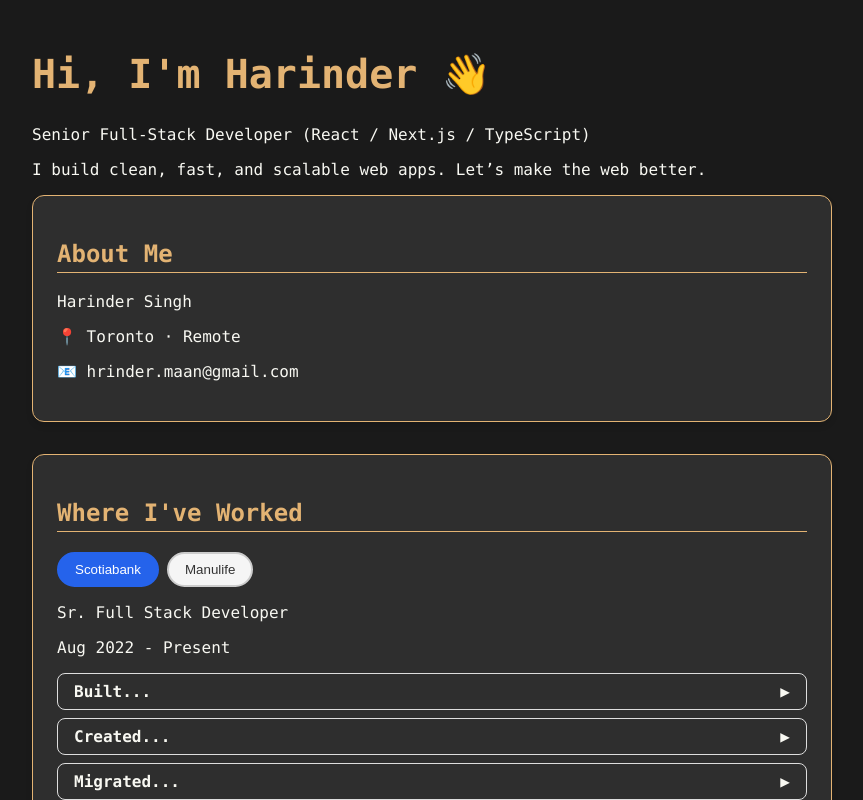
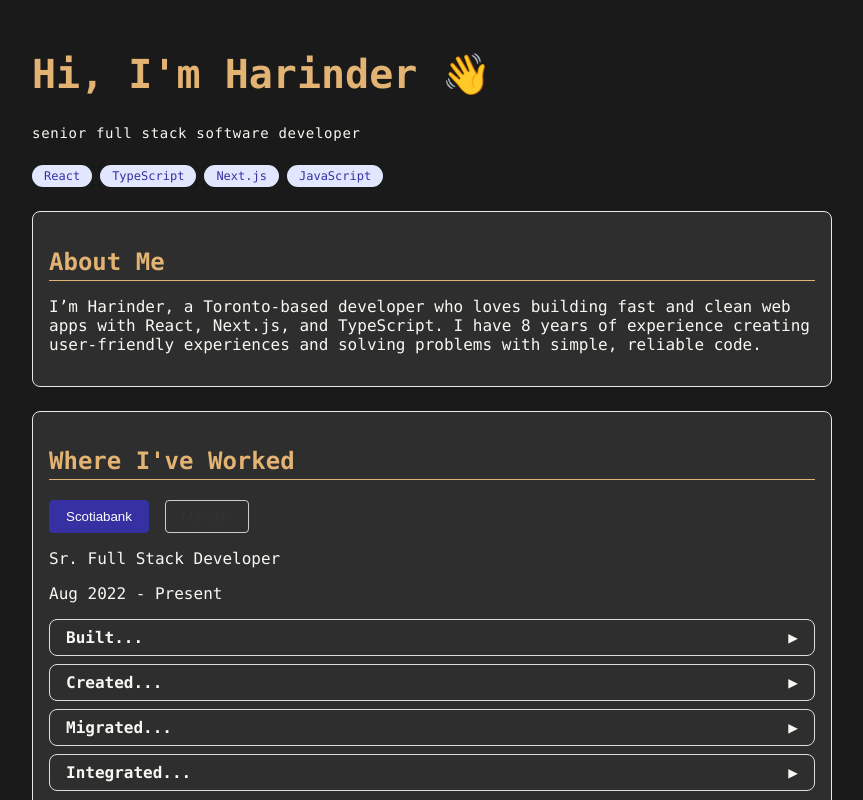
Before and after one commit to hrindrsmaan/harinder.dev, a React (Vite) app: page / in a window 1280 px wide. Shown: the top 800 px of the page, without its empty margins (208-1071 px from the left). Built offline with nearby package versions, Linux system fonts and the light colour scheme.

Commit message:
refactor(homepage): add subtitle, skill chips, and concise About Me paragraph

```diff
--- a/src/components/HomePage/HomePage.css
+++ b/src/components/HomePage/HomePage.css
@@ -74,3 +74,116 @@
   box-shadow: 0 4px 6px rgba(0, 0, 0, 0.1);
   margin-bottom: 2rem;
 }
+
+.homepage-subtitle {
+  font-size: 0.875rem;
+  text-transform: lowercase;
+  letter-spacing: 0.05em;
+  margin-bottom: 24px;
+}
+
+.homepage-container {
+  max-width: 60rem;
+  margin: 0 auto;
+  padding: 16px;
+}
+.homepage-title {
+  font-size: 2rem;
+  font-weight: bold;
+  margin-bottom: 8px;
+}
+.homepage-subtitle {
+  font-size: 0.875rem;
+  text-transform: lowercase;
+  letter-spacing: 0.05em;
+  margin-bottom: 24px;
+}
+.skills-container {
+  display: flex;
+  flex-wrap: wrap;
+  gap: 8px;
+  margin-bottom: 24px;
+}
+.skill-chip {
+  display: inline-block;
+  padding: 4px 12px;
+  border-radius: 9999px;
+  background-color: #e0e7ff;
+  color: #3730a3;
+  font-size: 0.75rem;
+  font-weight: 500;
+}
+.homepage-role {
+  font-size: 1.125rem;
+  margin-bottom: 16px;
+}
+.homepage-description {
+  margin-bottom: 32px;
+}
+.card {
+  border: 1px solid #e5e7eb;
+  border-radius: 8px;
+  padding: 16px;
+  margin-bottom: 24px;
+  box-shadow: 0 1px 2px rgba(0, 0, 0, 0.05);
+}
+.section-heading {
+  font-size: 1.5rem;
+  font-weight: 600;
+  margin-bottom: 12px;
+}
+.about-name {
+  font-weight: bold;
+  margin-bottom: 8px;
+}
+.tabs-container {
+  margin-bottom: 16px;
+}
+.tab-button {
+  background: none;
+  border: 1px solid #ccc;
+  border-radius: 4px;
+  padding: 8px 16px;
+  margin-right: 8px;
+  cursor: pointer;
+}
+.tab-button.active {
+  background-color: #3730a3;
+  color: #fff;
+  border-color: #3730a3;
+}
+.experience-details {
+  border: 1px solid #e5e7eb;
+  padding: 16px;
+  border-radius: 4px;
+  box-shadow: 0 1px 2px rgba(0, 0, 0, 0.05);
+}
+.experience-role {
+  font-size: 1rem;
+  font-weight: 600;
+  margin-bottom: 4px;
+}
+.experience-date {
+  font-size: 0.875rem;
+  color: #6b7280;
+  margin-bottom: 12px;
+}
+.accordion-container details {
+  margin-bottom: 8px;
+}
+.project-item {
+  border-bottom: 1px solid #e5e7eb;
+  padding-bottom: 8px;
+  margin-bottom: 16px;
+}
+.project-title {
+  font-weight: 500;
+}
+.project-desc {
+  color: #4b5563;
+  margin: 4px 0;
+}
+.project-link {
+  color: #2563eb;
+  text-decoration: none;
+}
--- a/src/components/HomePage/HomePage.tsx
+++ b/src/components/HomePage/HomePage.tsx
@@ -73,19 +73,25 @@ const HomePage: React.FC = () => {
 
   return (
     <main className="container mx-auto p-4 max-w-3xl">
-      <h1 className="text-3xl font-bold mb-2">Hi, I'm Harinder 👋</h1>
-      <p className="text-lg">
-        Senior Full-Stack Developer (React / Next.js / TypeScript)
-      </p>
-      <p className="mb-8">
-        I build clean, fast, and scalable web apps. Let’s make the web better.
-      </p>
+      <h1 className="text-3xl font-bold mb-1">Hi, I'm Harinder 👋</h1>
+      <p className="homepage-subtitle">senior full stack software developer</p>
+
+      <div className="skills-container">
+        {["React", "TypeScript", "Next.js", "JavaScript"].map((skill) => (
+          <span key={skill} className="skill-chip">
+            {skill}
+          </span>
+        ))}
+      </div>
 
       <section className="card">
-        <h2 className="text-2xl font-semibold mb-2">About Me</h2>
-        <p className="font-bold">Harinder Singh</p>
-        <p>📍 Toronto · Remote</p>
-        <p>📧 hrinder.maan@gmail.com</p>
+        <h2 className="section-heading">About Me</h2>
+        <p className="about-text">
+          I’m Harinder, a Toronto-based developer who loves building fast and
+          clean web apps with React, Next.js, and TypeScript. I have 8 years of
+          experience creating user-friendly experiences and solving problems
+          with simple, reliable code.
+        </p>
       </section>
 
       <section className="card">
```
